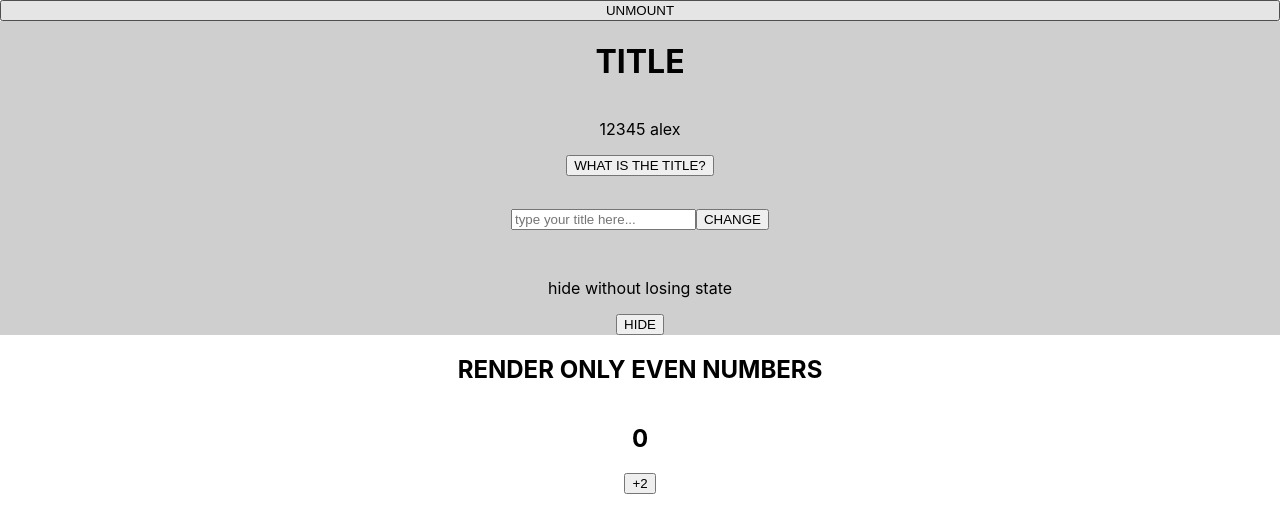
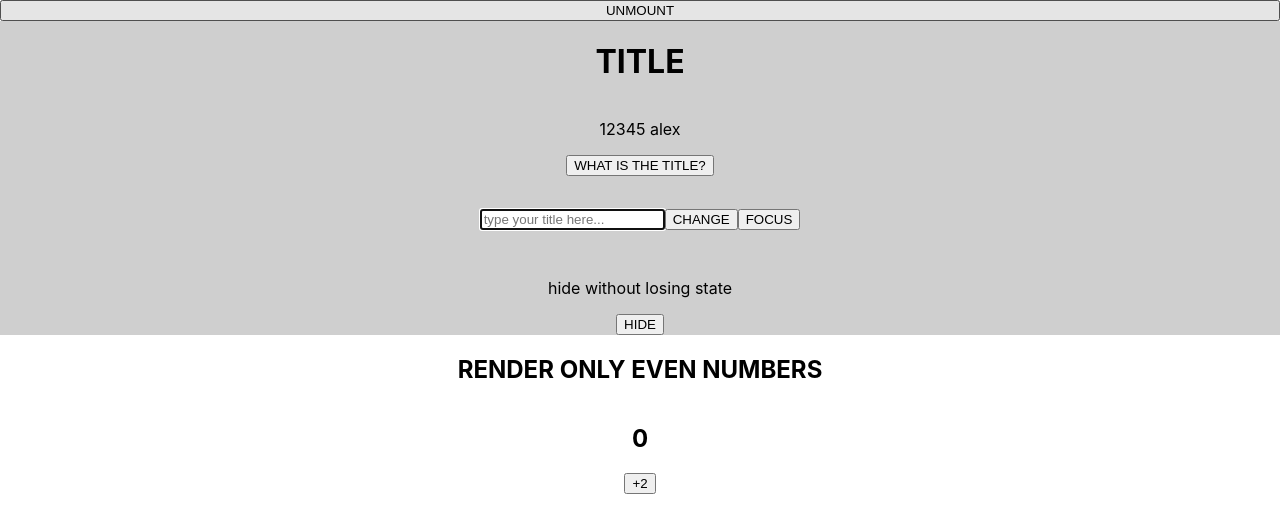
Before and after one commit to border-none/Rabchuk-Vlad-React-Aston, a React (Create React App) app in the folder lesson2/: page / in a window 1280 px wide. Shown: the top 532 px of the page. Built offline with nearby package versions, Linux system fonts and the light colour scheme.

Commit message:
Половину сделал

```diff
--- a/lesson2/src/Form.js
+++ b/lesson2/src/Form.js
@@ -11,11 +11,15 @@ class Form extends React.Component {
       mount: true,
     };
 
+    this.inputRef = React.createRef();
+
     this.onChange = this.onChange.bind(this);
     this.onClick = this.onClick.bind(this);
 
     this.mountForm = this.mountForm.bind(this);
     this.unmountForm = this.unmountForm.bind(this);
+
+    this.focus = this.focus.bind(this);
   }
 
   // Different types of props
@@ -38,9 +42,15 @@ class Form extends React.Component {
     }
   }
 
+  focus(e) {
+    e.preventDefault();
+    this.inputRef.current.focus();
+  }
+
   // Life cycle methods
   componentDidMount() {
     console.log('Component Did Mount ✅');
+    this.inputRef.current.focus();
   }
 
   componentDidUpdate(prevProps, prevState, snapshot) {
@@ -75,12 +85,23 @@ class Form extends React.Component {
           />
           <form action="">
             <input
+              ref={this.inputRef}
               type="text"
               placeholder="type your title here..."
               value={this.state.userInput}
               onChange={this.onChange}
             />
-            <button onClick={this.onClick}>CHANGE</button>
+            <button
+              disabled={
+                this.state.userInput.toLowerCase().includes('react')
+                  ? true
+                  : false
+              }
+              onClick={this.onClick}
+            >
+              CHANGE
+            </button>
+            <button onClick={this.focus}>FOCUS</button>
           </form>
           <p> </p>
           <p>hide without losing state</p>
```
